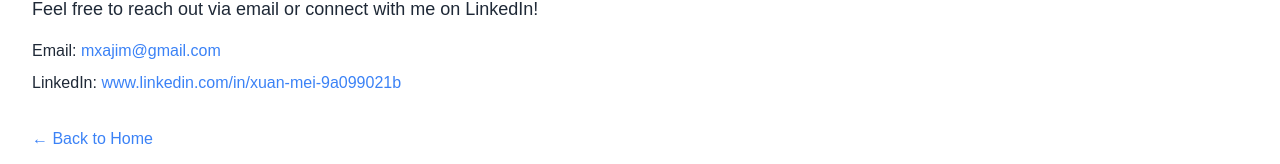
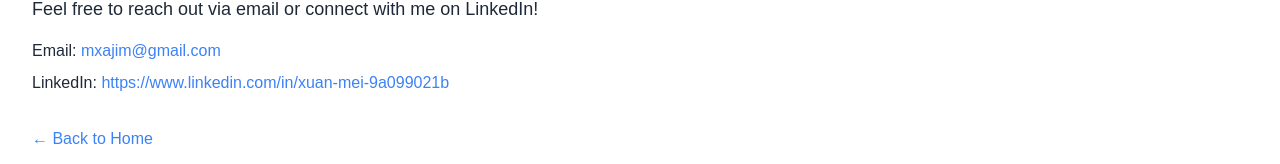
Before and after one commit to mxa911019/xuan-mei-website, a Next.js app: page /contact in a window 1280 px wide. Shown: the part 157-321 px from the top of the page. Built offline with nearby package versions, Linux system fonts and the light colour scheme.

Commit message:
Add linkedin link again

```diff
--- a/pages/contact.js
+++ b/pages/contact.js
@@ -9,7 +9,7 @@
       </p>
       <ul className="space-y-2">
         <li>Email: <a href="mxajim@gmail.com" className="text-blue-500 hover:underline">mxajim@gmail.com</a></li>
-        <li>LinkedIn: <a href="www.linkedin.com/in/xuan-mei-9a099021b" target="_blank" className="text-blue-500 hover:underline">www.linkedin.com/in/xuan-mei-9a099021b</a></li>
+        <li>LinkedIn: <a href="https://www.linkedin.com/in/xuan-mei-9a099021b" target="_blank" className="text-blue-500 hover:underline">https://www.linkedin.com/in/xuan-mei-9a099021b</a></li>
       </ul>
       <Link href="/" className="text-blue-500 hover:underline mt-8 inline-block">← Back to Home</Link>
     </div>
```
